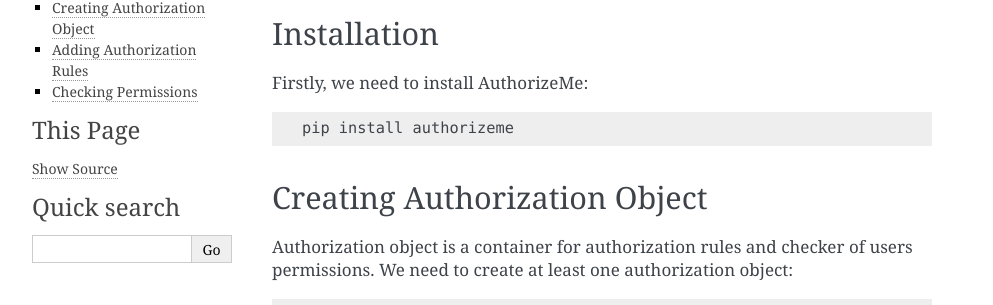
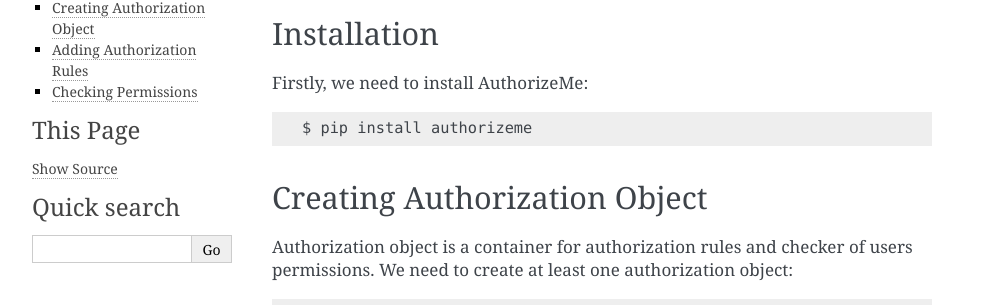
Before and after one commit to antonev/authorizeme, a Sphinx documentation site: the page built from docs/tutorial.rst, in a window 1280 px wide. Shown: the part 160-465 px from the top of the page, without its empty margins (148-1141 px from the left). Built offline with Sphinx 7.4.7, drawn with Linux system fonts in a browser that asks for light colours.

```diff
--- a/docs/tutorial.rst
+++ b/docs/tutorial.rst
@@ -11,7 +11,7 @@ Firstly, we need to install AuthorizeMe:
 
 .. code-block:: bash
 
-    pip install authorizeme
+    $ pip install authorizeme
 
 
 Creating Authorization Object
```
Also changed, not shown: 1 other file.
